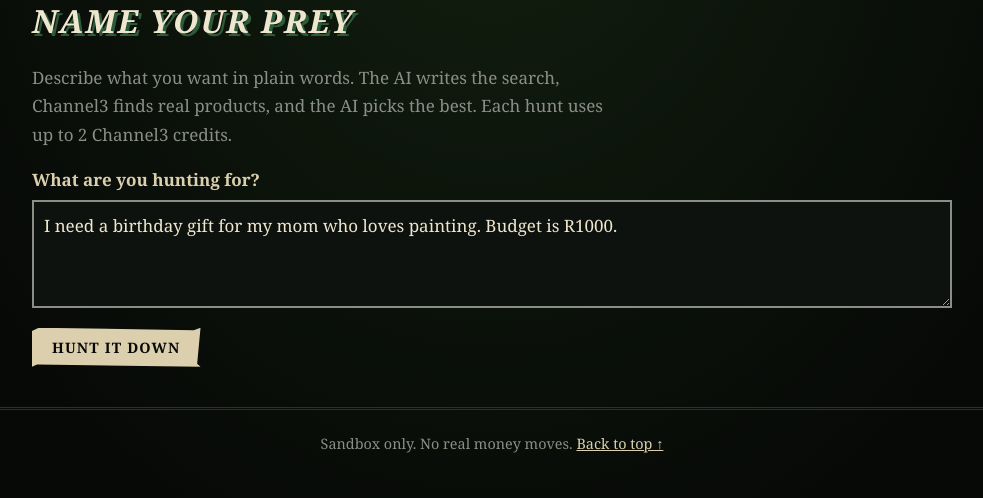
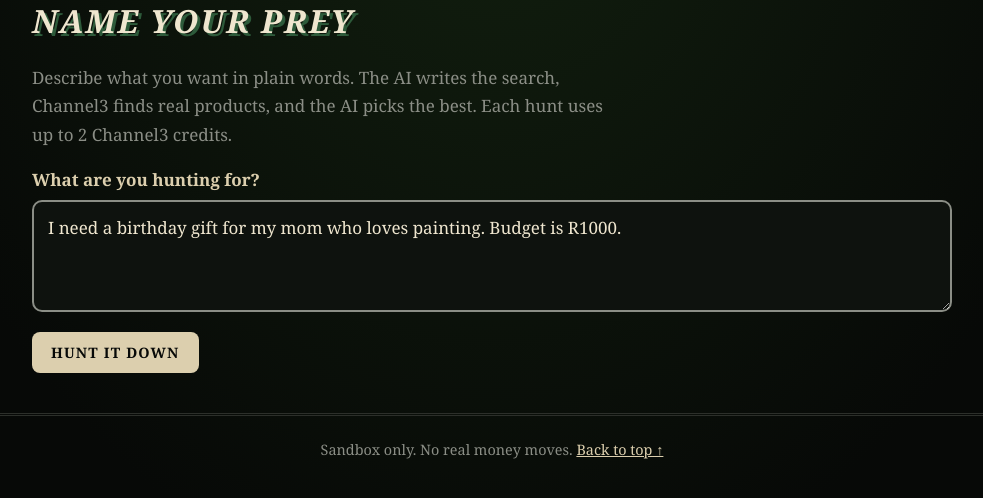
Before and after one commit to thisManHere/paypal_ai_shoppr, a Flask app: page / in a window 1280 px wide. Shown: the part 181-679 px from the top of the page, without its empty margins (148-1131 px from the left). Run offline with Flask 3, Linux system fonts and the light colour scheme.

Commit message:
fix button

```diff
--- a/static/style.css
+++ b/static/style.css
@@ -33,12 +33,12 @@ h2{font-size:1.2rem}
 
 /* forms and buttons */
 label{display:block;font-weight:700;margin-bottom:6px}
-textarea{width:100%;background:var(--soot);color:var(--bone);border:2px solid var(--grey);padding:10px;font:inherit;border-radius:0;margin-bottom:12px}
-.btn{display:inline-block;background:var(--beige);color:var(--black);border:0;padding:10px 20px;font:700 .9rem Georgia,serif;letter-spacing:.08em;text-transform:uppercase;cursor:pointer;text-decoration:none;
- clip-path:polygon(0 8%,4% 0,96% 6%,100% 0,98% 92%,100% 100%,3% 94%,0 100%)}
-.btn:hover,.btn:focus-visible{background:var(--leaf)}
-.btn.ghost{background:var(--ash);color:var(--beige)}
-.btn.ghost:hover,.btn.ghost:focus-visible{background:var(--green);color:var(--bone)}
+textarea{width:100%;background:var(--soot);color:var(--bone);border:2px solid var(--grey);padding:12px 14px;font:inherit;border-radius:10px;margin-bottom:12px;resize:vertical}
+.btn{display:inline-block;background:var(--beige);color:var(--black);border:1px solid transparent;padding:10px 18px;font:700 .9rem Georgia,serif;letter-spacing:.08em;text-transform:uppercase;cursor:pointer;text-decoration:none;border-radius:8px;transition:background-color .15s ease, border-color .15s ease, transform .15s ease, box-shadow .15s ease}
+.btn:hover,.btn:focus-visible{background:var(--leaf);border-color:var(--green);transform:translateY(-1px);box-shadow:0 4px 10px rgba(0,0,0,.18)}
+.btn:active{transform:translateY(0)}
+.btn.ghost{background:var(--ash);color:var(--beige);border-color:var(--grey)}
+.btn.ghost:hover,.btn.ghost:focus-visible{background:var(--green);color:var(--bone);border-color:var(--green)}
 .row{display:flex;flex-wrap:wrap;gap:12px;margin:18px 0}
 
 /* status panels: state is shown by label AND style, never by colour alone */
```
